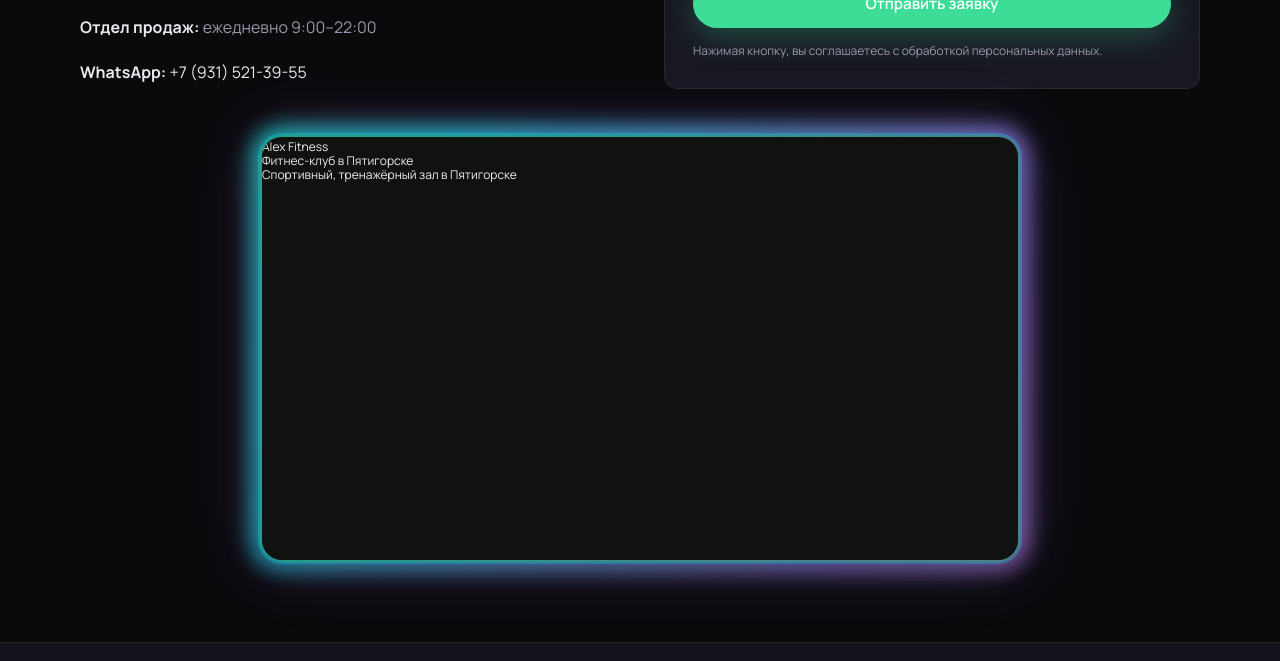
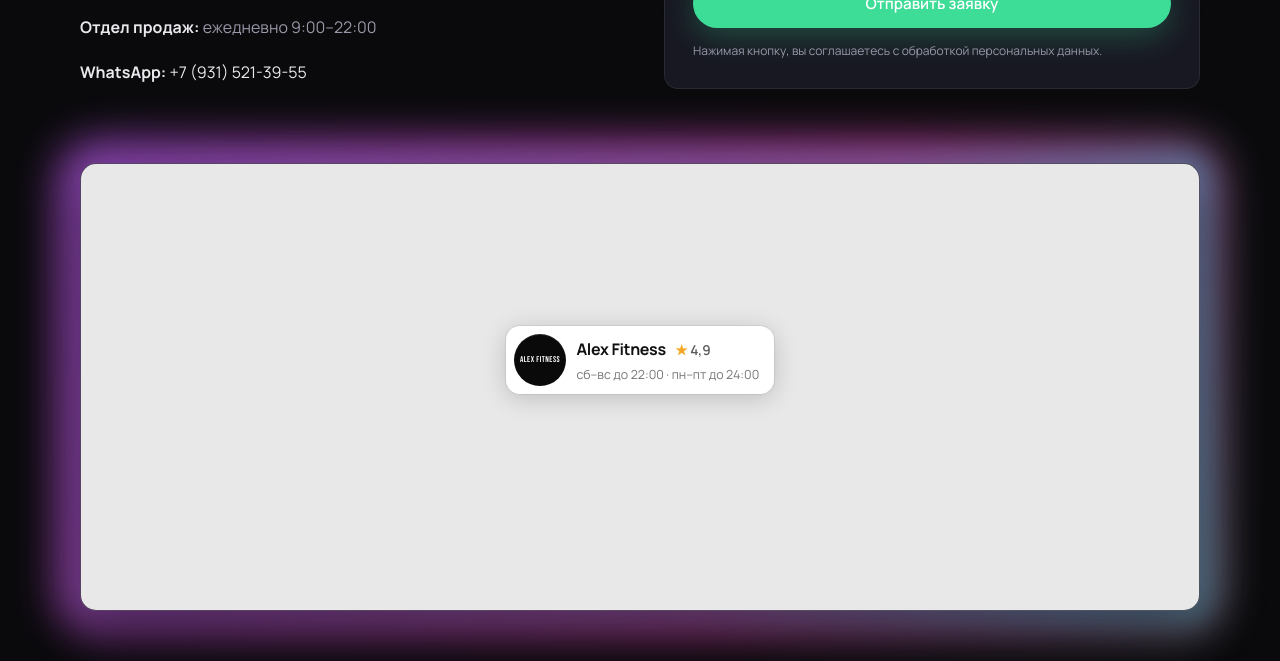
Before and after one commit to Afunts/alexfitness, a plain HTML site: page index.html in a window 1280 px wide. Shown: the part 3542-4203 px from the top of the page. Drawn offline with Linux system fonts and the light colour scheme.

Commit message:
Add files via upload

```diff
--- a/index.html
+++ b/index.html
@@ -199,11 +199,42 @@
       </div>
       <div class="map">
         <div class="map__frame">
-          <div style="position:relative;overflow:hidden;">
-            <a href="https://yandex.ru/maps/org/alex_fitness/224046869014/?utm_medium=mapframe&utm_source=maps" style="color:#eee;font-size:12px;position:absolute;top:0px;">Alex Fitness</a>
-            <a href="https://yandex.ru/maps/11067/pyatigorsk/category/fitness_club/184107363/?utm_medium=mapframe&utm_source=maps" style="color:#eee;font-size:12px;position:absolute;top:14px;">Фитнес-клуб в Пятигорске</a>
-            <a href="https://yandex.ru/maps/11067/pyatigorsk/category/sports_hall_gym/41430094175/?utm_medium=mapframe&utm_source=maps" style="color:#eee;font-size:12px;position:absolute;top:28px;">Спортивный, тренажёрный зал в Пятигорске</a>
-            <iframe src="https://yandex.ru/map-widget/v1/?ll=43.033982%2C44.051342&z=16&pt=43.033982,44.051342,pm2rdm" width="560" height="400" frameborder="1" allowfullscreen="true" style="position:relative;" loading="lazy" referrerpolicy="no-referrer-when-downgrade"></iframe>
+          <div class="map-widget">
+            <div class="map-widget__seo" aria-hidden="true">
+              <a href="https://yandex.ru/maps/org/alex_fitness/224046869014/?utm_medium=mapframe&amp;utm_source=maps">Alex Fitness</a>
+              <a href="https://yandex.ru/maps/11067/pyatigorsk/category/fitness_club/184107363/?utm_medium=mapframe&amp;utm_source=maps">Фитнес-клуб в Пятигорске</a>
+              <a href="https://yandex.ru/maps/11067/pyatigorsk/category/sports_hall_gym/41430094175/?utm_medium=mapframe&amp;utm_source=maps">Спортивный, тренажёрный зал в Пятигорске</a>
+            </div>
+            <iframe
+              class="map-widget__iframe"
+              src="https://yandex.ru/map-widget/v1/?ll=43.034950%2C44.051099&amp;z=19&amp;utm_source=share"
+              width="560"
+              height="400"
+              title="Alex Fitness на Яндекс.Картах"
+              allowfullscreen
+              loading="lazy"
+              referrerpolicy="no-referrer-when-downgrade"
+            ></iframe>
+            <div class="map-widget__overlay">
+              <a
+                class="map-widget__card"
+                href="https://yandex.ru/maps/org/alex_fitness/224046869014/"
+                target="_blank"
+                rel="noopener noreferrer"
+                aria-label="Alex Fitness — открыть карточку в Яндекс.Картах"
+              >
+                <div class="map-widget__card-logo">
+                  <span class="map-widget__card-logo-text">Alex Fitness</span>
+                </div>
+                <div class="map-widget__card-main">
+                  <div class="map-widget__card-head">
+                    <strong class="map-widget__card-title">Alex Fitness</strong>
+                    <span class="map-widget__card-rating"><span class="map-widget__card-star" aria-hidden="true">★</span> 4,9</span>
+                  </div>
+                  <p class="map-widget__card-hours">сб–вс до 22:00 · пн–пт до 24:00</p>
+                </div>
+              </a>
+            </div>
           </div>
         </div>
       </div>
--- a/styles.css
+++ b/styles.css
@@ -747,77 +747,268 @@
 
 .map {
   width: 100%;
-  margin-top: 2rem;
-  display: flex;
-  justify-content: center;
+  max-width: 1120px;
+  margin: 2rem auto 0;
+  padding: 28px 0;
+}
+
+.contact .section__inner + .map {
+  margin-left: auto;
+  margin-right: auto;
 }
 
 .map__frame {
   position: relative;
-  width: min(100%, 490px);
+  width: 100%;
   margin: 0 auto;
-  border-radius: 22px;
+  border-radius: 16px;
   overflow: visible;
-  border: 2px solid rgba(61, 220, 151, 0.5);
-  background: rgba(10, 10, 12, 0.25);
+  border: 1px solid rgba(255, 255, 255, 0.14);
+  background: rgba(18, 18, 26, 0.6);
   box-shadow:
-    0 0 0 2px rgba(0, 224, 255, 0.28),
-    0 0 34px rgba(61, 220, 151, 0.36),
-    0 0 64px rgba(180, 90, 255, 0.32),
-    0 16px 34px rgba(0, 0, 0, 0.35);
-  aspect-ratio: 16 / 9;
+    0 1px 0 rgba(255, 255, 255, 0.06) inset,
+    0 20px 50px rgba(0, 0, 0, 0.45);
+  aspect-ratio: 4 / 3;
+  min-height: min(72vw, 420px);
 }
 
 .map__frame::before {
   content: "";
   position: absolute;
-  inset: -10px;
-  border-radius: 30px;
+  inset: -22px;
+  border-radius: 36px;
   background: linear-gradient(
-    120deg,
+    115deg,
     rgba(61, 220, 151, 0.95),
-    rgba(0, 224, 255, 0.92),
-    rgba(180, 90, 255, 0.92),
-    rgba(255, 85, 208, 0.92),
+    rgba(0, 224, 255, 0.88),
+    rgba(180, 90, 255, 0.88),
+    rgba(255, 85, 208, 0.82),
     rgba(61, 220, 151, 0.95)
   );
-  background-size: 250% 250%;
-  filter: blur(10px);
-  opacity: 0.8;
+  background-size: 320% 320%;
+  filter: blur(22px);
+  opacity: 0.88;
   z-index: -1;
-  animation: mapGlowShift 6s ease-in-out infinite;
+  pointer-events: none;
+  animation: mapGlowShift 8s ease-in-out infinite;
 }
 
-.map__frame > div {
+.map__frame::after {
+  content: "";
+  position: absolute;
+  inset: -12px;
+  border-radius: 26px;
+  background: linear-gradient(
+    -75deg,
+    rgba(61, 220, 151, 0.45),
+    transparent 42%,
+    rgba(0, 224, 255, 0.35) 58%,
+    transparent
+  );
+  background-size: 240% 240%;
+  filter: blur(12px);
+  opacity: 0.65;
+  z-index: -1;
+  pointer-events: none;
+  animation: mapGlowShiftAlt 11s ease-in-out infinite;
+}
+
+.map-widget {
+  position: relative;
   width: 100%;
   height: 100%;
-  border-radius: 20px;
+  border-radius: 15px;
   overflow: hidden;
-  background: #111;
+  background: #e8e8e8;
 }
 
-.map__frame iframe {
-  width: 100% !important;
-  height: 100% !important;
+.map-widget__seo {
+  position: absolute;
+  width: 1px;
+  height: 1px;
+  padding: 0;
+  margin: -1px;
+  overflow: hidden;
+  clip: rect(0, 0, 0, 0);
+  white-space: nowrap;
+  border: 0;
+}
+
+.map-widget__seo a {
+  position: absolute;
+  left: 0;
+  color: inherit;
+  font-size: 1px;
+}
+
+.map-widget__iframe {
+  width: 100%;
+  height: 100%;
+  min-height: 260px;
   border: 0;
   display: block;
 }
 
+/* Карточка поверх карты: клик только по ней, остальная область — жесты карты */
+.map-widget__overlay {
+  position: absolute;
+  left: 50%;
+  top: 44%;
+  transform: translate(-50%, -50%);
+  display: flex;
+  flex-direction: column;
+  align-items: center;
+  gap: 0.35rem;
+  pointer-events: none;
+  z-index: 2;
+  max-width: calc(100% - 24px);
+}
+
+.map-widget__card {
+  display: flex;
+  flex-direction: row;
+  align-items: center;
+  gap: 0.65rem;
+  padding: 0.5rem 0.65rem 0.5rem 0.5rem;
+  background: #fff;
+  border-radius: 14px;
+  box-shadow:
+    0 4px 24px rgba(0, 0, 0, 0.18),
+    0 0 0 1px rgba(0, 0, 0, 0.06);
+  min-width: min(268px, 86vw);
+  max-width: min(340px, 92vw);
+  pointer-events: auto;
+  text-decoration: none;
+  color: inherit;
+  cursor: pointer;
+  -webkit-tap-highlight-color: transparent;
+  transition: transform 0.2s var(--ease), box-shadow 0.2s var(--ease);
+}
+
+.map-widget__card:hover {
+  transform: translateY(-2px);
+  box-shadow:
+    0 8px 28px rgba(0, 0, 0, 0.22),
+    0 0 0 1px rgba(61, 220, 151, 0.35);
+}
+
+.map-widget__card:focus {
+  outline: none;
+}
+
+.map-widget__card:focus-visible {
+  outline: 2px solid var(--accent);
+  outline-offset: 3px;
+}
+
+.map-widget__card-logo {
+  flex-shrink: 0;
+  width: clamp(44px, 11vw, 52px);
+  height: clamp(44px, 11vw, 52px);
+  border-radius: 50%;
+  background: #0a0a0a;
+  display: flex;
+  align-items: center;
+  justify-content: center;
+  box-shadow: inset 0 1px 0 rgba(255, 255, 255, 0.12);
+}
+
+.map-widget__card-logo-text {
+  font-family: var(--font-display);
+  font-size: clamp(0.38rem, 2.2vw, 0.52rem);
+  letter-spacing: 0.06em;
+  line-height: 1.05;
+  text-align: center;
+  color: #fff;
+  text-transform: uppercase;
+  max-width: 92%;
+  padding: 0 2px;
+}
+
+.map-widget__card-main {
+  min-width: 0;
+  flex: 1;
+}
+
+.map-widget__card-head {
+  display: flex;
+  flex-wrap: wrap;
+  align-items: baseline;
+  gap: 0.35rem 0.6rem;
+}
+
+.map-widget__card-title {
+  margin: 0;
+  font-family: var(--font-body);
+  font-size: clamp(0.88rem, 3.4vw, 1rem);
+  font-weight: 700;
+  color: #111;
+  letter-spacing: -0.02em;
+}
+
+.map-widget__card-rating {
+  font-size: clamp(0.75rem, 2.8vw, 0.85rem);
+  font-weight: 600;
+  color: #5c5c5c;
+  white-space: nowrap;
+}
+
+.map-widget__card-star {
+  color: #f5a623;
+}
+
+.map-widget__card-hours {
+  margin: 0.2rem 0 0;
+  font-size: clamp(0.68rem, 2.6vw, 0.78rem);
+  color: #757575;
+  line-height: 1.4;
+}
+
+@media (max-width: 400px) {
+  .map-widget__overlay {
+    top: 40%;
+  }
+
+  .map-widget__card {
+    padding: 0.45rem 0.55rem 0.45rem 0.45rem;
+    gap: 0.5rem;
+  }
+}
+
 @media (min-width: 769px) {
   .map__frame {
-    width: min(100%, 760px);
+    aspect-ratio: 16 / 9;
+    min-height: 0;
+    max-height: min(56vh, 520px);
   }
 }
 
 @keyframes mapGlowShift {
-  0% {
+  0%,
+  100% {
     background-position: 0% 50%;
   }
   50% {
     background-position: 100% 50%;
   }
+}
+
+@keyframes mapGlowShiftAlt {
+  0%,
   100% {
-    background-position: 0% 50%;
+    background-position: 100% 40%;
+  }
+  50% {
+    background-position: 0% 60%;
+  }
+}
+
+@media (prefers-reduced-motion: reduce) {
+  .map__frame::before,
+  .map__frame::after {
+    animation: none;
+    background-position: 50% 50%;
+    opacity: 0.55;
   }
 }
 
```
